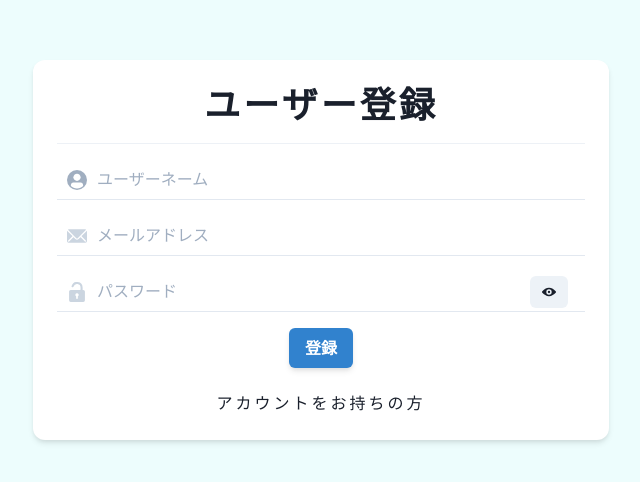
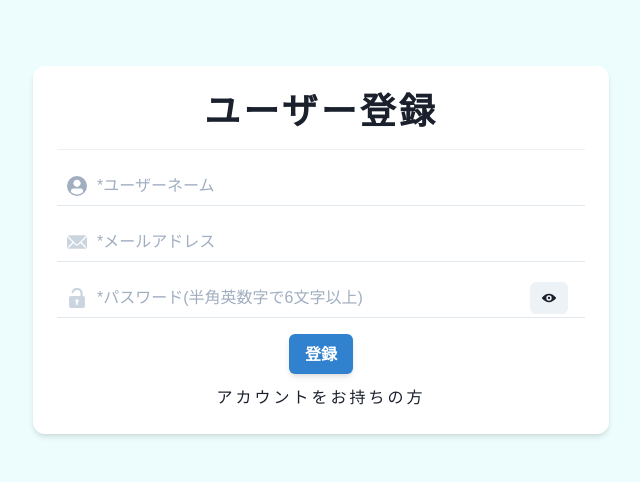
Before and after one commit to baf8008/circle_vision_app, a React (Create React App) app: page /signup in a window 1280 px wide. Shown: the part 150-632 px from the top of the page, without its empty margins (319-959 px from the left). Built offline with nearby package versions, Linux system fonts and the light colour scheme.

Commit message:
レイアウト変更

```diff
--- a/src/components/pages/SignUp.tsx
+++ b/src/components/pages/SignUp.tsx
@@ -1,5 +1,7 @@
-import { VFC, memo, useState, useCallback } from 'react';
+import { VFC, memo, useState, useCallback, FormEvent } from 'react';
 import { useHistory } from 'react-router-dom';
+
+import { auth } from '../../firebase/config';
 
 import {
 	Avatar,
@@ -16,8 +18,6 @@ import {
 } from '@chakra-ui/react';
 import { EmailIcon, UnlockIcon, ViewIcon, ViewOffIcon } from '@chakra-ui/icons';
 
-import { PrimaryButton } from '../atoms/button/PrimaryButton';
-
 export const SignUp: VFC = memo(() => {
 	const [show, setShow] = useState(false);
 	const handleClickPassword = useCallback(
@@ -26,8 +26,31 @@ export const SignUp: VFC = memo(() => {
 	);
 
 	const history = useHistory();
-	const onClickLogin = useCallback(() => history.push('/home'), [history]);
 	const handleClickLogin = useCallback(() => history.push('/'), [history]);
+
+	const [username, setUsername] = useState<string>('');
+	const [email, setEmail] = useState<string>('');
+	const [password, setPassword] = useState<string>('');
+
+	const handleSubmit = useCallback(
+		(e: FormEvent<HTMLFormElement>) => {
+			e.preventDefault();
+			auth
+				.createUserWithEmailAndPassword(email, password)
+				.then((userCredential) => {
+					userCredential.user?.updateProfile({ displayName: username });
+					history.push('/home');
+					console.log('ユーザー作成成功', userCredential);
+				})
+				.catch((err) => {
+					alert(
+						'ユーザー作成できません。ユーザーネーム,メールアドレス,パスワード（6文字以上）を確認してください。'
+					);
+					console.log('ユーザー作成失敗', err);
+				});
+		},
+		[username, email, password, history]
+	);
 
 	return (
 		<Flex align='center' justify='center' height='100vh'>
@@ -42,20 +65,33 @@ export const SignUp: VFC = memo(() => {
 					ユーザー登録
 				</Heading>
 				<Divider my={4} />
+				<form onSubmit={handleSubmit}>
 					<Flex align='center' justify='space-between' direction='column'>
 						<InputGroup>
 							<InputLeftElement
 								pointerEvents='none'
 								children={<Avatar h={5} w={5} color='gray.300' />}
 							/>
-						<Input variant='flushed' placeholder='ユーザーネーム' mb={4} />
+							<Input
+								variant='flushed'
+								placeholder='*ユーザーネーム'
+								value={username}
+								mb={4}
+								onChange={(e) => setUsername(e.target.value)}
+							/>
 						</InputGroup>
 						<InputGroup>
 							<InputLeftElement
 								pointerEvents='none'
 								children={<EmailIcon color='gray.300' h={5} w={5} />}
 							/>
-						<Input variant='flushed' placeholder='メールアドレス' mb={4} />
+							<Input
+								variant='flushed'
+								placeholder='*メールアドレス'
+								value={email}
+								mb={4}
+								onChange={(e) => setEmail(e.target.value)}
+							/>
 						</InputGroup>
 						<InputGroup>
 							<InputLeftElement
@@ -65,8 +101,10 @@ export const SignUp: VFC = memo(() => {
 							<Input
 								variant='flushed'
 								type={show ? 'text' : 'password'}
-							placeholder='パスワード'
+								value={password}
+								placeholder='*パスワード(半角英数字で6文字以上)'
 								mb={4}
+								onChange={(e) => setPassword(e.target.value)}
 							/>
 							<InputRightElement width='4.5rem'>
 								<Button size='sm' onClick={handleClickPassword}>
@@ -74,12 +112,14 @@ export const SignUp: VFC = memo(() => {
 								</Button>
 							</InputRightElement>
 						</InputGroup>
-					<PrimaryButton onClick={onClickLogin}>
+						<Button type='submit' colorScheme='blue' size='md' shadow='md'>
 							登録
-					</PrimaryButton>
-					<br />
-					<Link onClick={handleClickLogin}>アカウントをお持ちの方</Link>
+						</Button>
+						<Link mt={3} onClick={handleClickLogin}>
+							アカウントをお持ちの方
+						</Link>
 					</Flex>
+				</form>
 			</Box>
 		</Flex>
 	);
```
Lines whose indentation alone changed are shown as unchanged.
